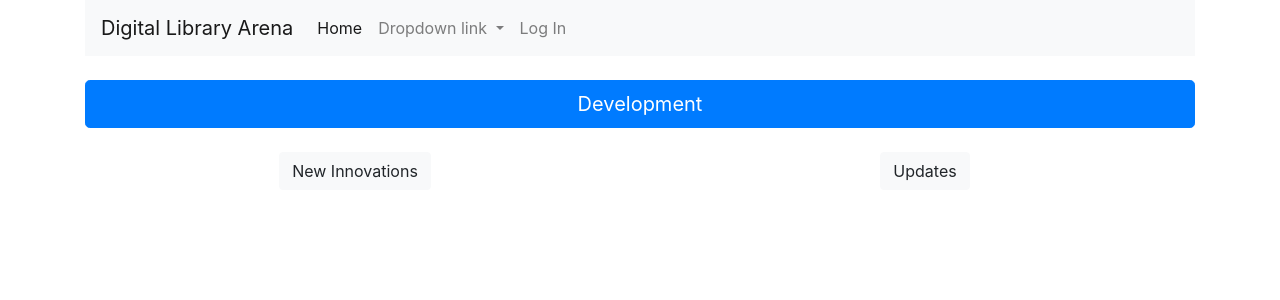
After one commit to joy1954islam/Digital-Library-Arena, a Django app: page /development/ in a window 1280 px wide. The commit adds this page. Shown: the top 300 px of the page. Run offline with Django 3.2, Linux system fonts and the light colour scheme; some libraries are stand-ins or nearby versions.

Commit message:
development

```diff
--- a/digital_library_arena_app/urls.py
+++ b/digital_library_arena_app/urls.py
@@ -11,4 +11,5 @@ urlpatterns = [
     path('newspapers/', views.newspapers, name='newspapers'),
     path('journals_and_magazine', views.journals_and_magazine, name='journals_and_magazine'),
     path('digital_library_arena/', views.digital_library_arena, name='digital_library_arena'),
+    path('development/', views.development, name='development'),
 ]
--- a/digital_library_arena_app/views.py
+++ b/digital_library_arena_app/views.py
@@ -35,3 +35,7 @@ def journals_and_magazine(request):
 
 def digital_library_arena(request):
     return render(request, 'digital_library_arena.html')
+
+
+def development(request):
+    return render(request, 'development.html')
--- /dev/null
+++ b/templates/development.html
@@ -0,0 +1,17 @@
+{% extends 'base.html' %}
+{% load static %}
+{% block content %}
+    <br>
+    <div class="text-center">
+        <button type="button" class="btn btn-primary btn-lg btn-block">Development</button>
+        <br>
+        <div class="row">
+            <div class="col">
+                 <button type="button" class="btn btn-light">New Innovations</button><br>
+            </div>
+            <div class="col">
+                 <button type="button" class="btn btn-light">Updates</button><br>
+            </div>
+        </div>
+    </div>
+{% endblock %}
--- a/templates/navbar.html
+++ b/templates/navbar.html
@@ -25,7 +25,7 @@
           <a class="dropdown-item" href="#">Enclyopedia</a>
           <a class="dropdown-item" href="#">RESEARCH</a>
           <a class="dropdown-item" href="#">Kids</a>
-          <a class="dropdown-item" href="#">Development</a>
+          <a class="dropdown-item" href="{% url 'development' %}">Development</a>
           <a class="dropdown-item" href="#">Translation & Language</a>
         </div>
       </li>
```
